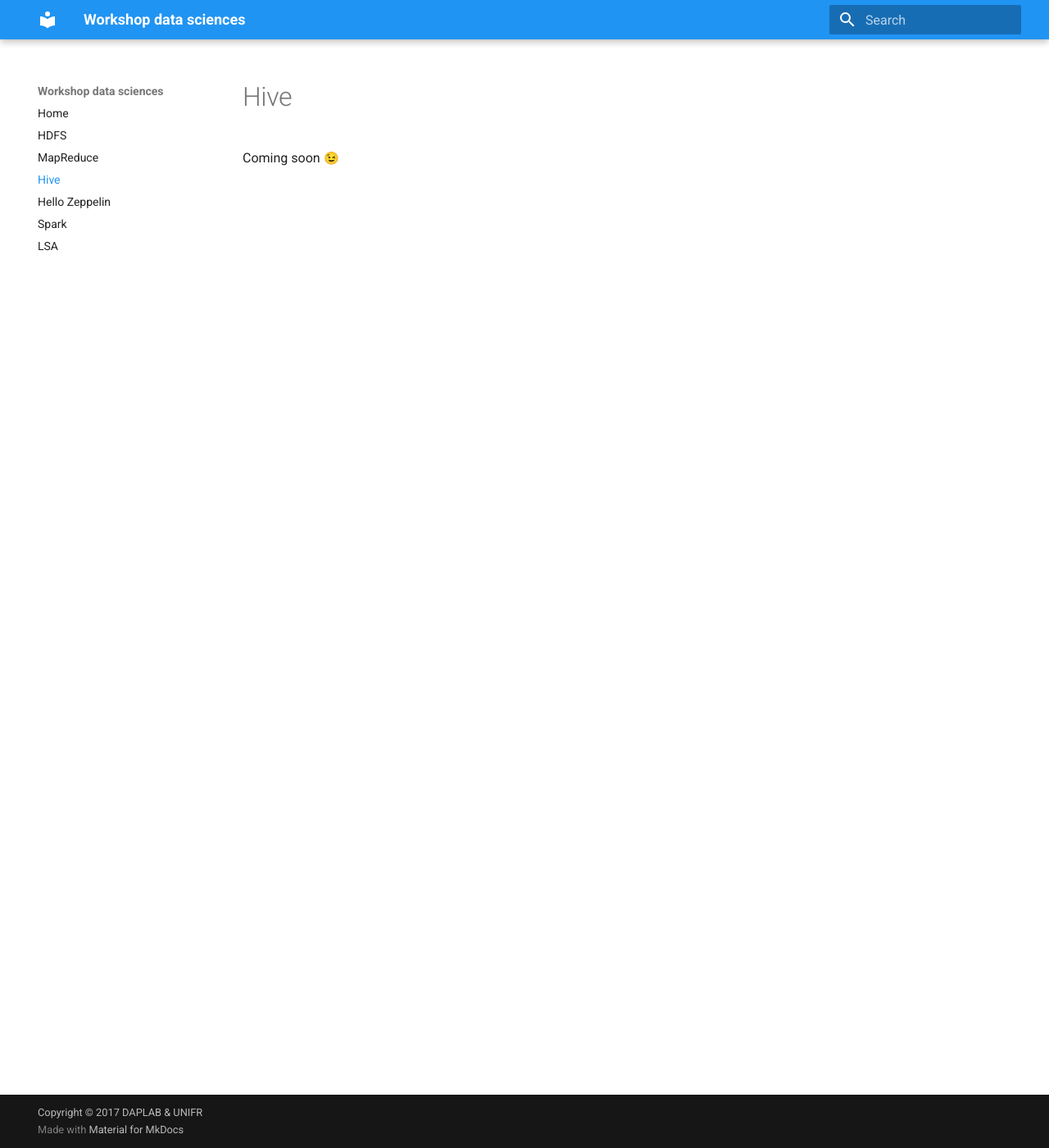
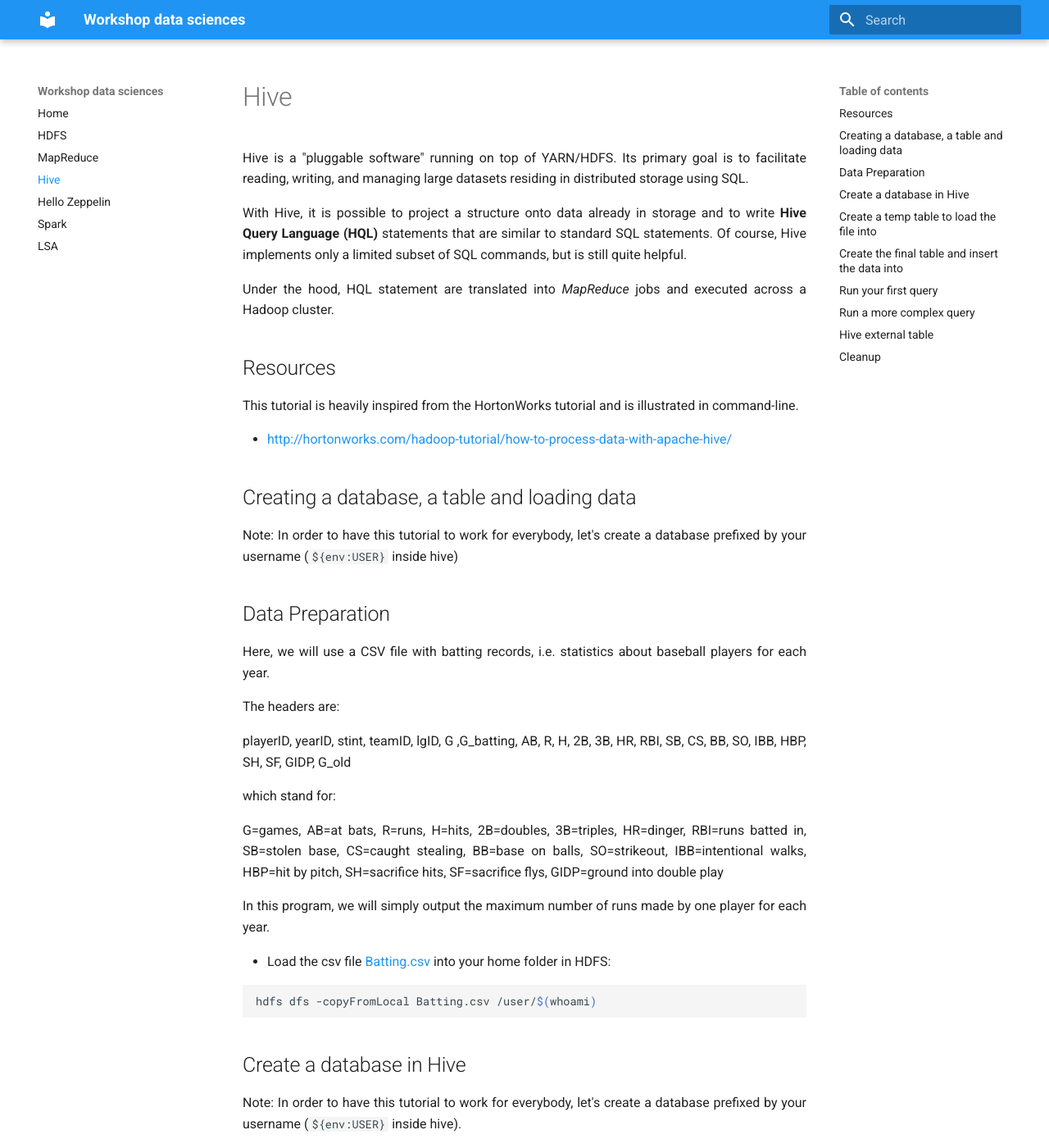
Before and after one commit to derlin/workshop-data-sciences, an MkDocs documentation site: the page built from docs/hive.md, in a window 1280 px wide and 1400 px high. Shown: the whole window at 82% size. Built offline with MkDocs 1.6.1 and Material for MkDocs 9.7.7, drawn with Linux system fonts in a browser that asks for light colours; nearby versions of some CDN libraries; emoji names are drawn with the system emoji font; old or Windows-style settings are respelled for this version of MkDocs; some of the changed text lies outside the part shown.

Commit message:
modify hive

````diff
--- a/docs/hive.md
+++ b/docs/hive.md
@@ -1 +1,149 @@
-Coming soon :wink:
+Hive is a "pluggable software" running on top of YARN/HDFS. Its primary goal is
+to facilitate reading, writing, and managing large datasets residing in distributed storage using SQL.
+
+With Hive, it is possible to project a structure onto data already in storage and to write
+__Hive Query Language (HQL)__ statements that are similar to standard SQL statements. Of course, Hive implements only a limited subset of SQL commands, but is still quite helpful.
+
+Under the hood, HQL statement are translated into _MapReduce_ jobs and executed across a Hadoop cluster.
+
+## Resources
+
+This tutorial is heavily inspired from the HortonWorks tutorial and is illustrated in command-line.
+
+* [http://hortonworks.com/hadoop-tutorial/how-to-process-data-with-apache-hive/](http://hortonworks.com/hadoop-tutorial/how-to-process-data-with-apache-hive/){: target="_blank"}
+
+## Creating a database, a table and loading data
+
+Note: In order to have this tutorial to work for everybody, let's create a database prefixed by your username (`${env:USER}` inside hive)
+
+## Data Preparation
+
+Here, we will use a CSV file with batting records, i.e. statistics about baseball players for each year.
+
+The headers are:
+
+playerID, yearID, stint, teamID, lgID, G ,G_batting, AB, R, H, 2B, 3B, HR, RBI, SB, CS, BB, SO, IBB, HBP, SH, SF, GIDP, G_old
+
+which stand for:
+
+G=games, AB=at bats, R=runs, H=hits, 2B=doubles, 3B=triples, HR=dinger, RBI=runs batted in, SB=stolen base, CS=caught stealing, BB=base on balls, SO=strikeout, IBB=intentional walks, HBP=hit by pitch, SH=sacrifice hits, SF=sacrifice flys, GIDP=ground into double play
+
+In this program, we will simply output the maximum number of runs made by one player for each year.
+
+* Load the csv file [Batting.csv](resources/Batting.csv){: target="_blank"} into your home folder in HDFS:
+
+```bash
+hdfs dfs -copyFromLocal Batting.csv /user/$(whoami)
+```
+
+## Create a database in Hive
+
+Note: In order to have this tutorial to work for everybody, let's create a database prefixed by your username (`${env:USER}` inside hive).
+
+Type the "hive" command to start the hive shell, and continue as follows:
+
+```bash
+$ hive
+
+create database ${env:USER}_test;
+```
+
+## Create a temp table to load the file into
+
+```sql
+$ hive
+
+use ${env:USER}_test;
+create table temp_batting (col_value STRING);
+LOAD DATA INPATH '/user/${env:USER}/Batting.csv' OVERWRITE INTO TABLE temp_batting;
+```
+
+## Create the final table and insert the data into
+
+```sql
+$ hive
+
+use ${env:USER}_test;
+create table batting (player_id STRING, year INT, runs INT);
+insert overwrite table batting
+SELECT
+regexp_extract(col_value, '^(?:([^,]*)\,?){1}', 1) player_id,
+regexp_extract(col_value, '^(?:([^,]*)\,?){2}', 1) year,
+regexp_extract(col_value, '^(?:([^,]*)\,?){9}', 1) run
+from temp_batting;
+```
+
+## Run your first query
+
+```sql
+$ hive --database ${USER}_test
+
+SELECT year, max(runs) FROM batting GROUP BY year;
+```
+
+## Run a more complex query
+
+```sql
+$ hive --database ${USER}_test
+
+SELECT a.year, a.player_id, a.runs from batting a
+JOIN (SELECT year, max(runs) runs FROM batting GROUP BY year ) b
+ON (a.year = b.year AND a.runs = b.runs) ;
+```
+
+
+## Hive external table
+
+As you might have noticed, with hive "normal" tables, you need to upload the data in HDFS,
+create a temp table, load the data into this temp table, create another, final,
+table and eventually copy and format the data from the temp table to the final one.
+
+Another idea is to rely on hive external table, which will read the data directly from the CSV file.
+
+Let's create a table mapping the CSV file and run a query on top of it.
+
+Note: the external table location (where the data is physically stored)
+**MUST** be a folder. We'll change the directory structure to accommodate this requirement.
+
+```bash
+hdfs dfs -mkdir /user/$(whoami)/Batting
+hdfs dfs -copyFromLocal Batting.csv /user/$(whoami)/Batting # note here that the file needs to be re-uploaded because the LOAD DATA consumed (and removed the file)
+```
+
+And then create the external table
+
+```sql
+$ hive --database ${USER}_test
+
+create EXTERNAL table batting_ext (player_id STRING, year INT, stint STRING, team STRING, lg STRING, G STRING, G_batting STRING, AB STRING, runs INT, H STRING, x2B STRING, x3B STRING, HR STRING, RBI STRING, SB STRING, CS STRING, BB STRING, SO STRING, IBB STRING, HBP STRING, SH STRING, SF STRING, GIDP STRING, G_Old STRING)
+ROW FORMAT
+DELIMITED FIELDS TERMINATED BY ','
+LINES TERMINATED BY '\n'
+STORED AS TEXTFILE
+LOCATION '/user/${env:USER}/Batting/';
+```
+
+Let's run the two queries
+
+```sql
+$ hive --database ${USER}_test
+
+SELECT year, max(runs) FROM batting_ext GROUP BY year;
+
+SELECT a.year, a.player_id, a.runs from batting_ext a
+JOIN (SELECT year, max(runs) runs FROM batting_ext GROUP BY year ) b
+ON (a.year = b.year AND a.runs = b.runs) ;
+```
+
+## Cleanup
+
+Once you're done, you can cleanup your environment, deleting the tables and the database.
+
+```sql
+$ hive
+
+drop table temp_batting;
+drop table batting;
+drop table batting_ext;
+drop database ${env:USER}_test;
+```
````
